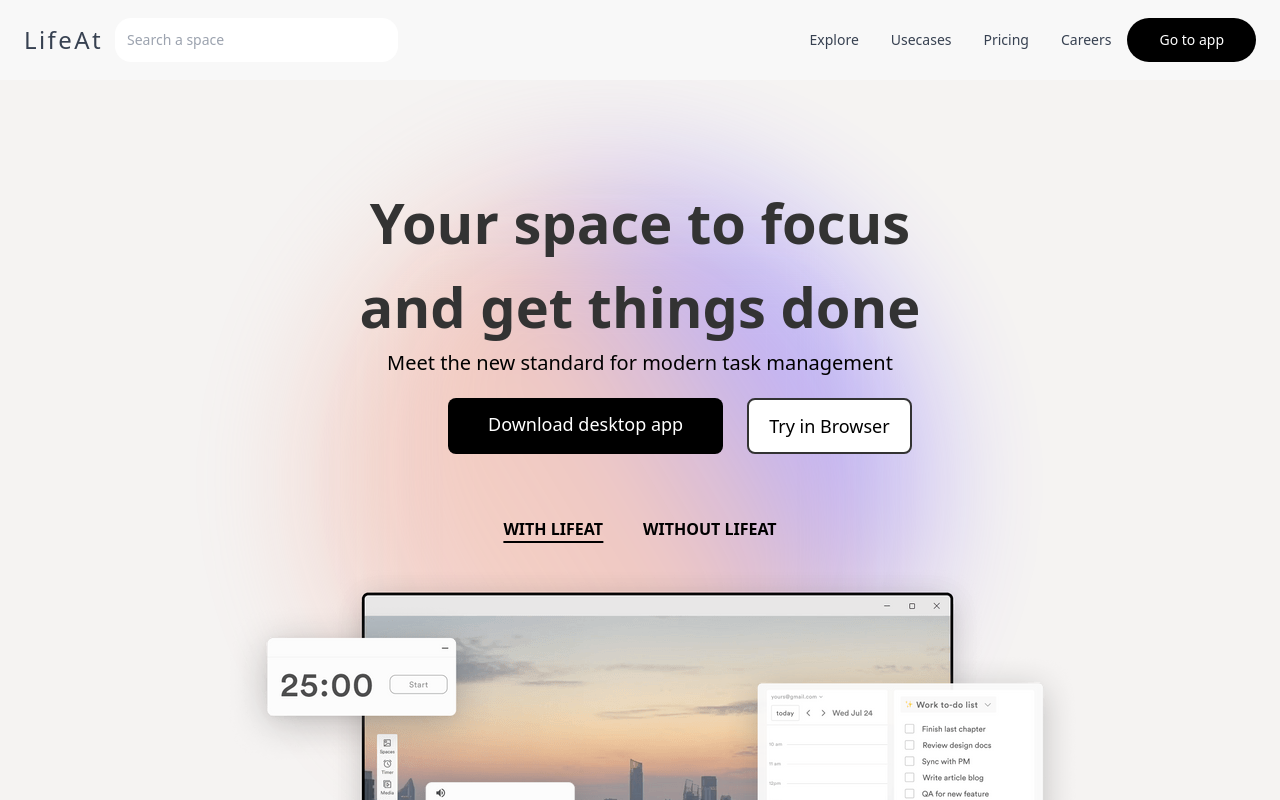
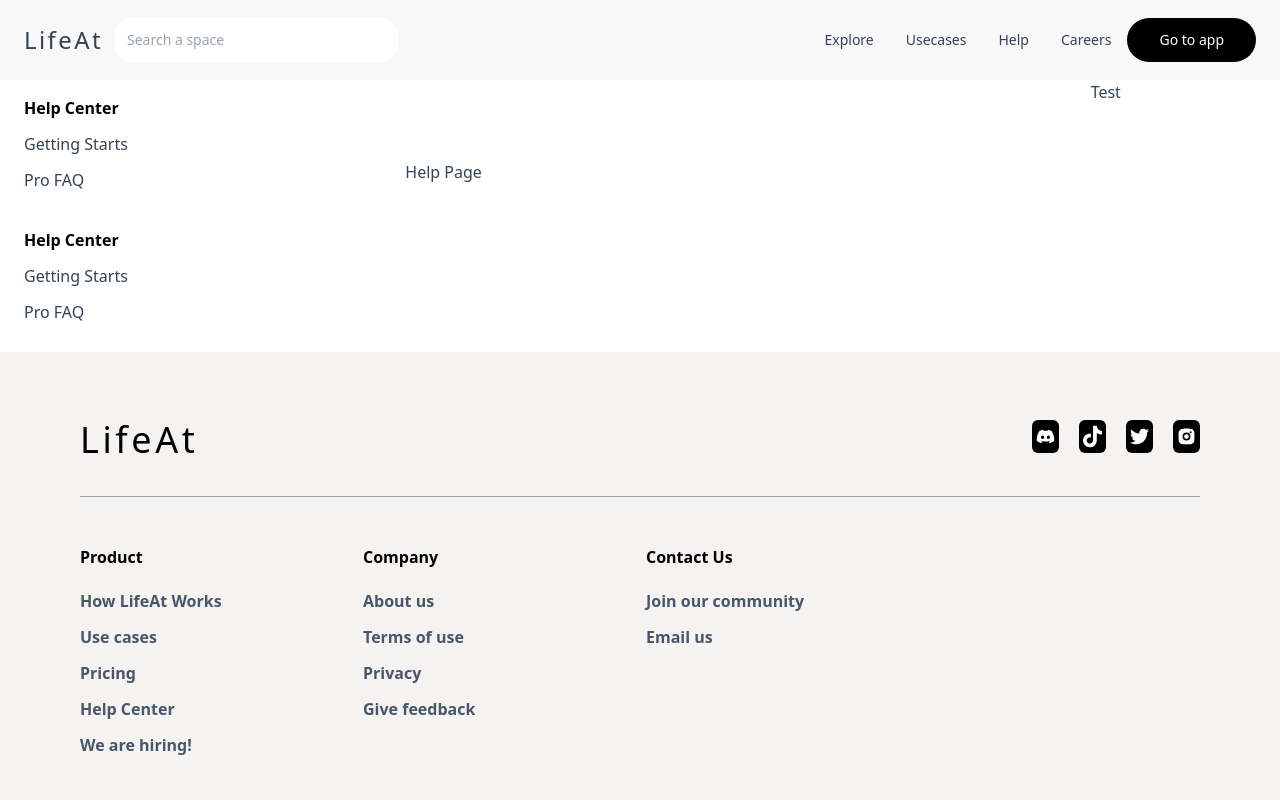
Before and after one commit to phamvietnguyenduy/lifeat, a React (Create React App) app: page /help in a window 1280 px wide. Shown: the top 800 px of the page. Built offline with nearby package versions, Linux system fonts and the light colour scheme.

Commit message:
Build Structure for Help Page

```diff
--- a/src/App.js
+++ b/src/App.js
@@ -5,19 +5,21 @@
 //Pages
 const Home = lazy(() => import("./pages/Home/Home"));
 const Explore = lazy(() => import("./pages/Explore/Explore"));
+const Help = lazy(() => import("./pages/Help/Help"));
 
 function App() {
   return (
     <>
       <BrowserRouter>
-        <BaseLayout>
-          <Suspense fallback={<div>Loading...</div>}>
+        <Suspense fallback={<div>Loading...</div>}>
+          <BaseLayout>
             <Routes>
-              <Route path="/*" element={<Home />} />
+              <Route path="/" element={<Home />} />
               <Route path="/explore" element={<Explore />} />
+              <Route path="/help" element={<Help />} />
             </Routes>
-          </Suspense>
-        </BaseLayout>
+          </BaseLayout>
+        </Suspense>
       </BrowserRouter>
     </>
   );
--- a/src/components/Header.jsx
+++ b/src/components/Header.jsx
@@ -13,7 +13,7 @@
   },
   {
     id: 3,
-    name: "Pricing",
+    name: "Help",
   },
   {
     id: 4,
--- /dev/null
+++ b/src/pages/Help/Help.jsx
@@ -0,0 +1,35 @@
+import React from "react";
+import Navigation from "./Navigation";
+
+const navData = [
+  {
+    id: 1,
+    title: "Help Center",
+    items: ["Getting Starts", "Pro FAQ"],
+  },
+  {
+    id: 2,
+    title: "Help Center",
+    items: ["Getting Starts", "Pro FAQ"],
+  },
+];
+
+const Help = () => {
+  return (
+    <main className="lg:flex lg:flex-row flex flex-col-reverse h-full justify-start relative w-full text-gray-700 top-20 mb-28">
+      <nav className="lg:gap-2 lg:basis-1/6 w-full flex flex-col  bg-white px-6 pt-4">
+        <Navigation data={navData} />
+      </nav>
+      <section className="bg-white lg:basis-4/6 block w-full lg:px-48 lg:py-20  px-6">
+        Help Page
+      </section>
+      <section className="lg:inline hidden bg-white basis-1/6 px-6">
+        Test
+      </section>
+
+      {/* className="fixed w-full bg-white h-14 text-gray-700 z-30 top-20" */}
+    </main>
+  );
+};
+
+export default Help;
--- /dev/null
+++ b/src/pages/Help/Navigation.jsx
@@ -0,0 +1,20 @@
+import React from "react";
+
+const Navigation = ({ data }) => {
+  return (
+    <>
+      {data.map((sec) => (
+        <section className="space-y-3 mb-7" key={sec.id}>
+          <h1 className="font-bold text-black">{sec.title}</h1>
+          <ul className="list-none space-y-3">
+            {sec.items.map((element, index) => (
+              <li key={index}>{element}</li>
+            ))}
+          </ul>
+        </section>
+      ))}
+    </>
+  );
+};
+
+export default Navigation;
```
